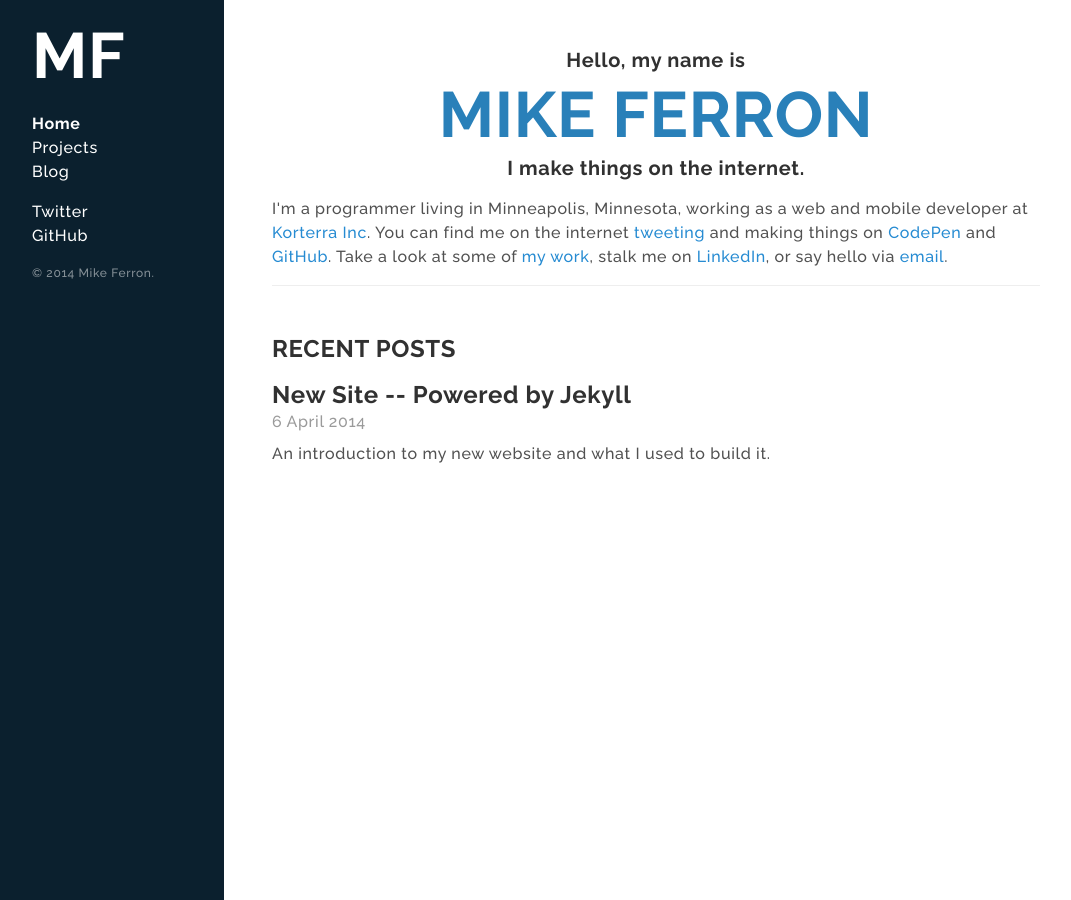
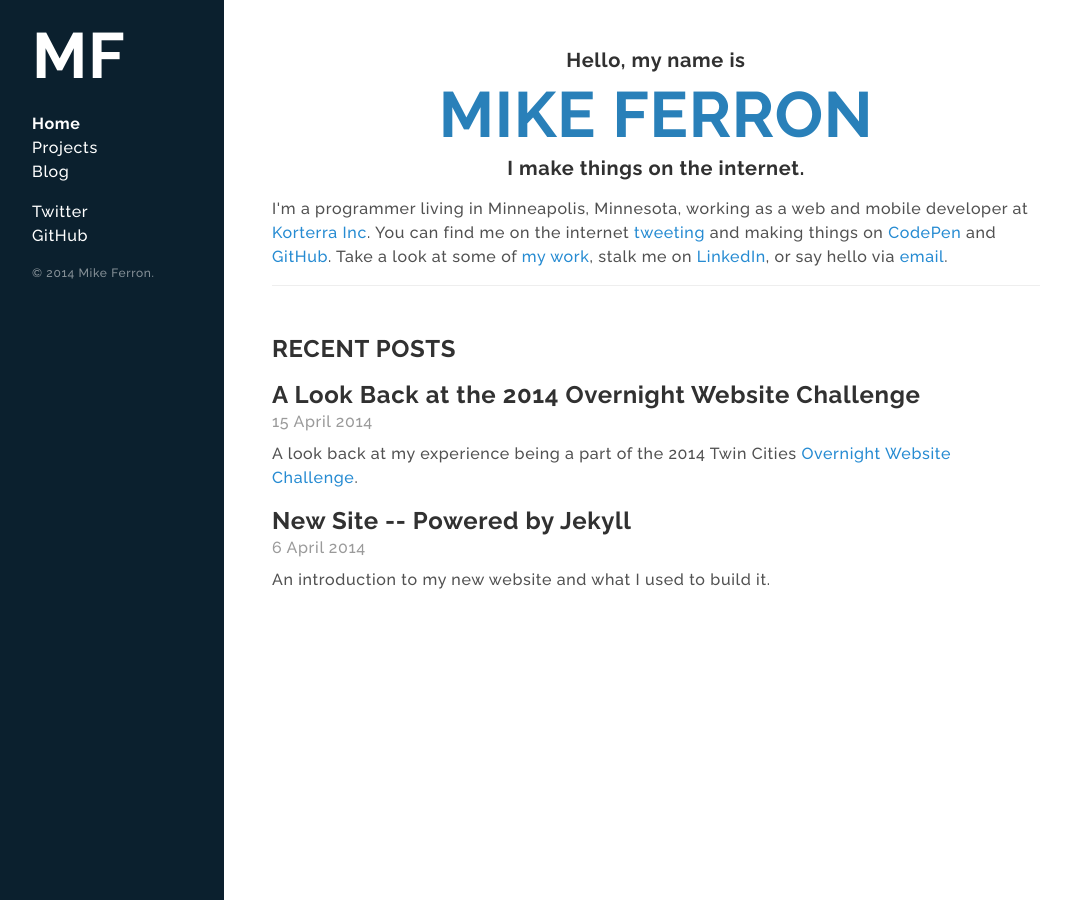
Before and after one commit to ferronsays/mikeferron.com, a Jekyll site: the page built from index.html, in a window 1280 px wide. Shown: the whole page, without its empty margins (0-1071 px from the left). Built offline with Jekyll 4.4.1, drawn with Linux system fonts in a browser that asks for light colours; Markdown is read by kramdown in place of the engine named in the settings; some of the changed lines change nothing that is shown.

Commit message:
new post
OWC 2014 blog post

```diff
--- a/_includes/head.html
+++ b/_includes/head.html
@@ -4,11 +4,15 @@
   <!-- Enable responsiveness on mobile devices-->
   <meta name="viewport" content="width=device-width, initial-scale=1.0, maximum-scale=1">
 
+  <meta name="author" content="Mike Ferron">
+  <meta name="copyright" content="&copy; 2014 Mike Ferron">
+  <meta name="description" content="Hello, my name is Mike.  I'm a web developer.">
+
   <title>
     {% if page.title == "Home" %}
-      {{ site.title }} &middot; {{ site.tagline }}
+      {{ site.title }}
     {% else %}
-      {{ page.title }} &middot; {{ site.title }}
+      {{ page.title }} &raquo; {{ site.title }}
     {% endif %}
   </title>
 
--- /dev/null
+++ b/_posts/2014-04-17-owc-2014.md
@@ -0,0 +1,24 @@
+---
+layout: post
+title:  "A Look Back at the 2014 Overnight Website Challenge"
+date:   2014-04-15 19:25:00
+categories: blog
+description: A look back at my experience being a part of the 2014 Twin Cities <a href="http://tc2014.overnightwebsitechallenge.com/">Overnight Website Challenge</a>.
+---
+Every year [The Nerdery][nerdery-home] hosts [The Overnight Website Challenge][owc-home] -- an event where local web development professionals volunteer a day of their life to build a website for a deserving nonprofit organization.
+
+Teams of 8-10 with skills in front-end development, back-end development, project management, strategy, UX, graphic design, copywriting, and QA self organize and get randomly matched with a nonprofit organization. They get 24 hours to build the nonprofit the site of their dreams until it's mice and keyboards down the next day.
+
+My team was paired with [Home for Life][hfl-owc], a long-term animal sanctuary specializing in rescuing animals who may be old, disabled, or suffering from health or temperament problems. We were able to build a fully responsive website for Home for Life that met all of their major needs.
+
+###Before###
+![Home for Life: Before](/public/img/hfl-before.png)
+
+###After###
+![Home for Life: After](/public/img/hfl-after.png)
+
+I'm really proud of what our team was able to accomplish in the 24 sleep-deprived, coffee and RedBull fueled hours.  If you're a web development professional in the vicinity of the next Overnight Website Challenge -- there were simultaneous events in Chicago and Kansas City this year -- I highly recommend you gather a team and sign up.
+
+[owc-home]: http://tc2014.overnightwebsitechallenge.com
+[hfl-owc]: http://tc2014.overnightwebsitechallenge.com/nonprofits/559
+[nerdery-home]: http://nerdery.com/
```
Also changed, not shown: public/img/hfl-after.png (added), public/img/hfl-before.png (added).
